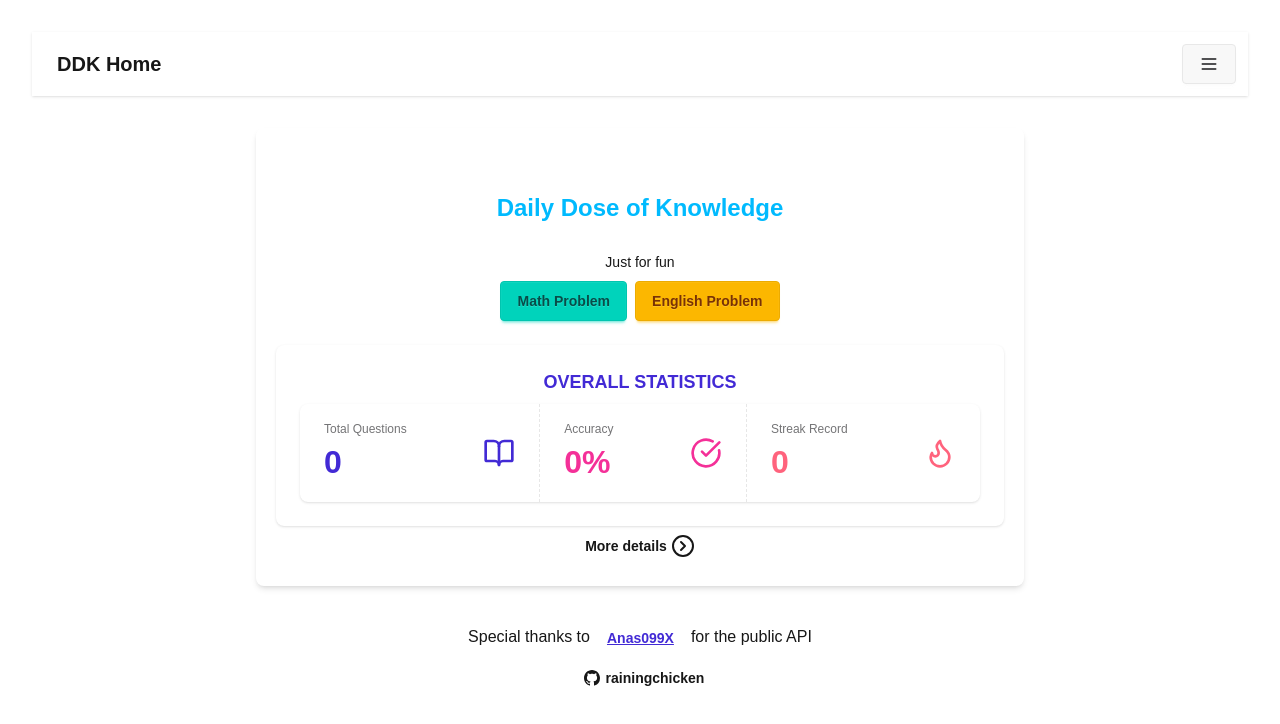
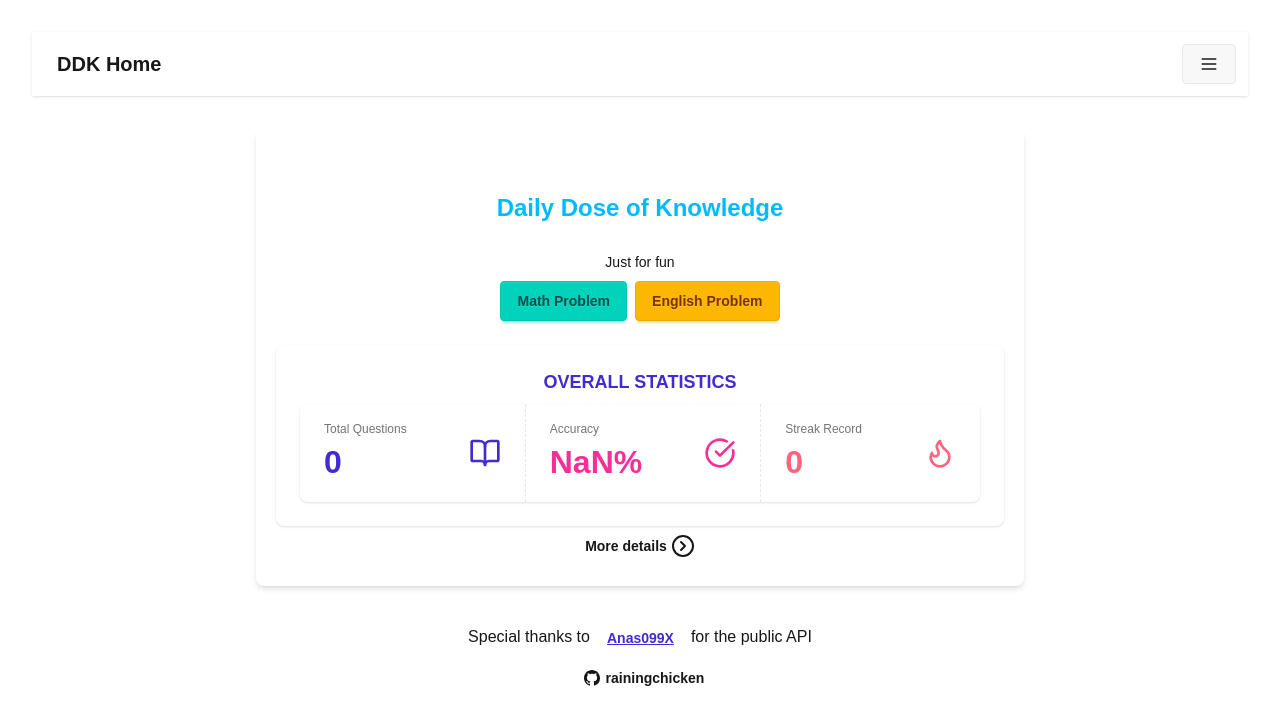
Before and after one commit to rainingchicken/daily-dose-of-knowledge, a Next.js app: page / in a window 1280 px wide. Shown: the top 724 px of the page. Built offline with nearby package versions, Linux system fonts and the light colour scheme.

Commit message:
fix overallaccuracy to not to count empty stats

```diff
--- a/src/components/StatsCardOverview.tsx
+++ b/src/components/StatsCardOverview.tsx
@@ -22,8 +22,15 @@ const StatsCardOverview = () => {
     return totalQuestionCount;
   };
 
-  const mathAccuray = getOverallAccuracy(stats, "math");
-  const englishAccuray = getOverallAccuracy(stats, "english");
+  const overallAccuracy = () => {
+    let overallAccuracy = 0;
+    for (const subject in stats) {
+      overallAccuracy += getOverallAccuracy(stats, subject as ISubject);
+    }
+
+    return overallAccuracy / Object.keys(stats).length;
+  };
+
   const overAllMaxStreak = getOverAllMaxStreak(stats);
 
   return (
@@ -31,7 +38,7 @@ const StatsCardOverview = () => {
       <StatsCardSimple
         title="overall"
         totalQuestions={totalQuestionCount()}
-        accuracy={(mathAccuray + englishAccuray) / 2}
+        accuracy={overallAccuracy()}
         maxStreak={overAllMaxStreak}
         isOverview={true}
       />
```
